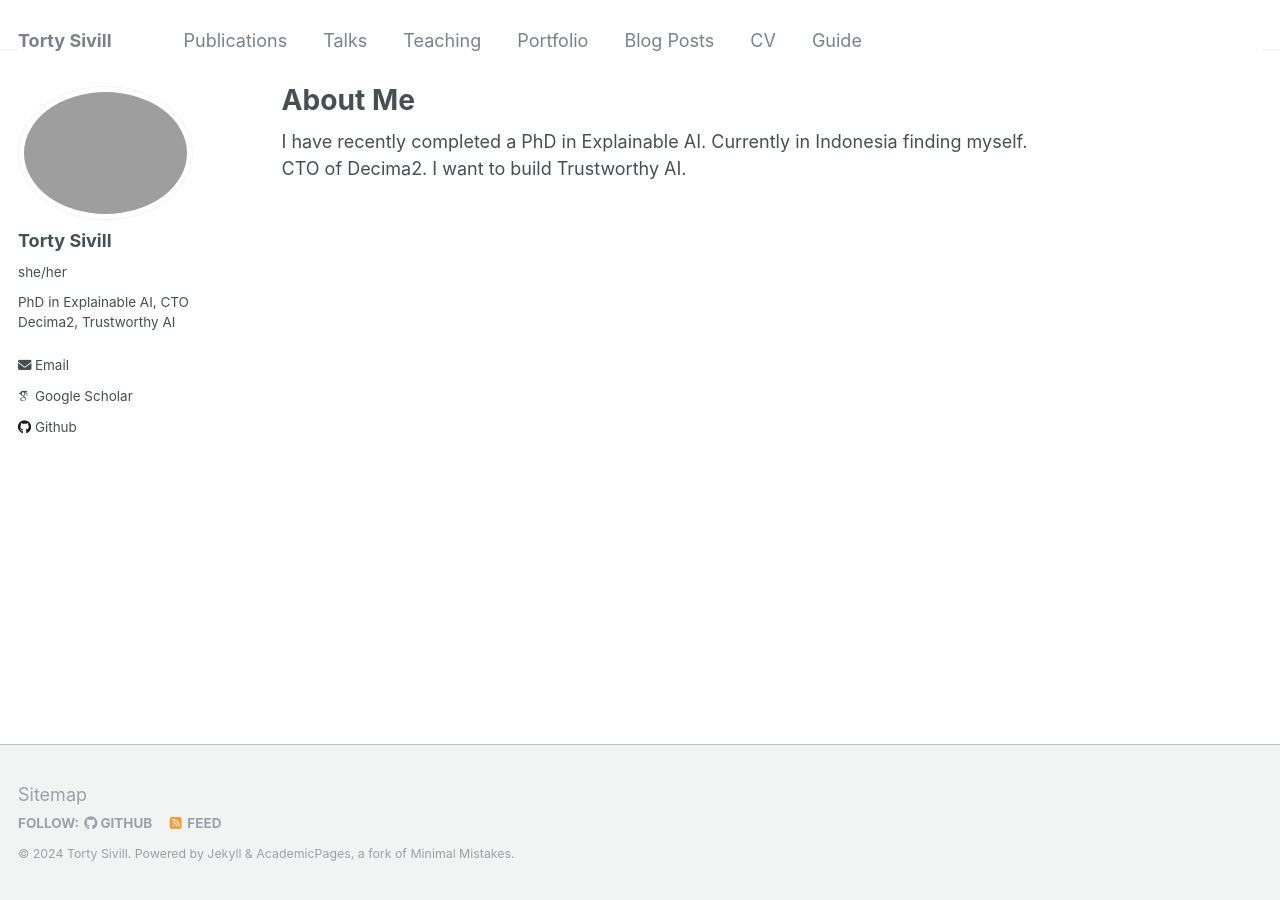
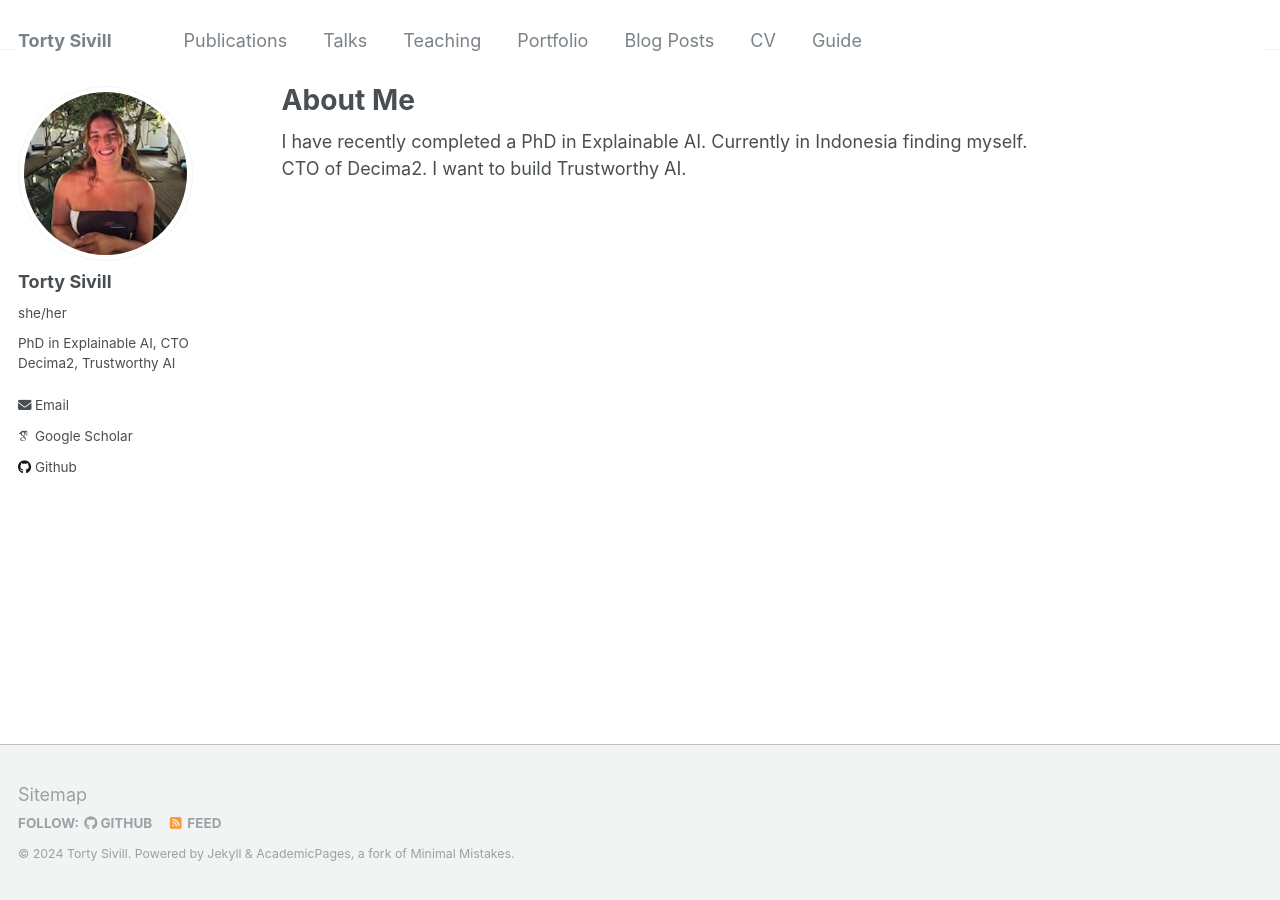
Before and after one commit to TortySivill/TortySivill.github.io, a Jekyll site: the page built from _pages/about.md, in a window 1280 px wide. Built offline with Jekyll 4.4.1, drawn with Linux system fonts in a browser that asks for light colours; some web fonts are replaced.

Commit message:
add photo

```diff
--- a/_config.yml
+++ b/_config.yml
@@ -21,7 +21,7 @@ repository               : "academicpages/academicpages.github.io"
 #               Additional customization can be done by editing /_includes/author-profile.html
 author:
   # Biographic information
-  avatar           : "profile.jpeg"
+  avatar           : "profile.jpg"
   name             : "Torty Sivill"
   pronouns         : "she/her"
   bio              : "PhD in Explainable AI, CTO Decima2, Trustworthy AI"
```
